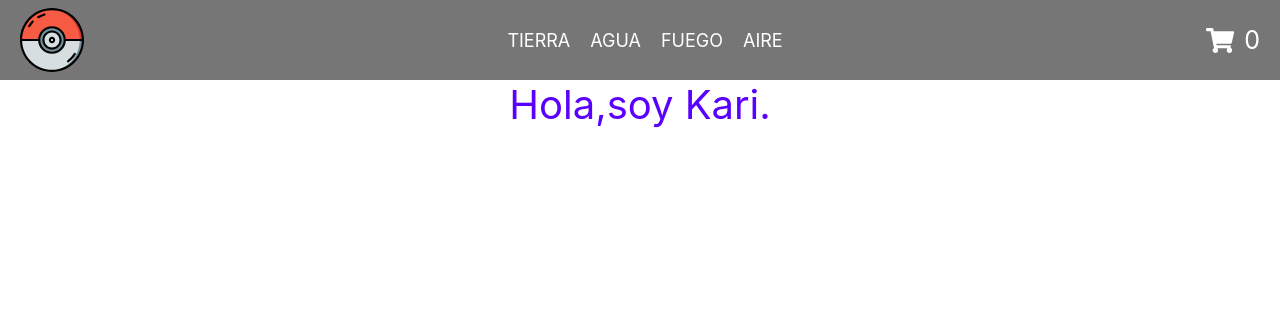
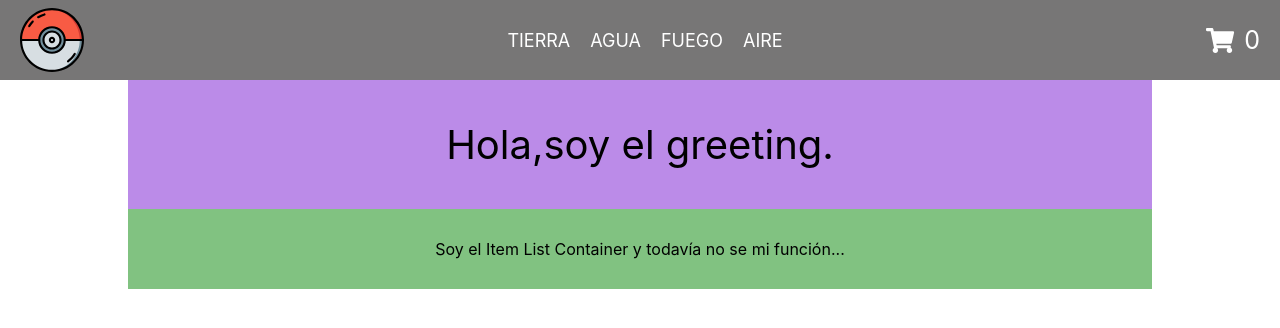
Before and after one commit to Kryptonitta/pokeshop, a React (Create React App) app: page /category/1 in a window 1280 px wide. Shown: the top 328 px of the page. Built offline with nearby package versions, Linux system fonts and the light colour scheme.

Commit message:
item list container

```diff
--- a/src/App.js
+++ b/src/App.js
@@ -3,7 +3,8 @@ import React from "react";
 
 //Componentes
 import NavBar from "./components/navBar";
-import ItemListContainer from "./components/itemListContainer/ItemListContainer";
+import ItemDetailContainer from "./containers/itemDetailContainer/ItemDetailContainer";
+import ItemListContainer from "./containers/itemListContainer/ItemListContainer";
 //Css general
 import "./index.css";
 
@@ -15,7 +16,8 @@ function App() {
 		<div className='App'>
 			<header className='App-header'>
 				<NavBar />
-				<ItemListContainer saludo="Hola" nombre="Kari"/>
+				<ItemListContainer saludo="Hola" nombre="el greeting"/>
+				<ItemDetailContainer/>
 			</header>
 		</div>
 	);
--- /dev/null
+++ b/src/components/item/style.css
@@ -0,0 +1,25 @@
+.Item {
+	width: 500px;
+	height: 300px;
+	border: 1px solid black;
+	display: flex;
+	margin: 20px;
+	padding: 10px;
+}
+
+img {
+	height: 90%;
+}
+
+.Item__info {
+	display: flex;
+	flex-direction: column;
+	width: 40%;
+	align-items: center;
+	justify-content: center;
+}
+
+.Item__info p {
+	font-size: 13px;
+	margin: 10px 0px;
+}
--- /dev/null
+++ b/src/components/itemCount/style.css
@@ -0,0 +1,17 @@
+.acumulador {
+	display: flex;
+	width: 150px;
+}
+
+.acumulador__btn {
+	width: 50px;
+	text-align: center;
+	color: red;
+	font-size: 15px;
+	font-weight: bold;
+}
+
+.acumulador__input {
+	width: 50px;
+	text-align: center;
+}
--- /dev/null
+++ b/src/components/itemList/style.css
@@ -0,0 +1,5 @@
+.ItemList {
+	display: flex;
+	flex-wrap: wrap;
+	justify-content: center;
+}
--- a/src/components/itemListContainer/style.css
+++ /dev/null
@@ -1,4 +0,0 @@
-.ItemListContainer__greeting {
-	color: rgb(89, 0, 255);
-	font-size: 40px;
-}
--- /dev/null
+++ b/src/containers/itemDetailContainer/ItemDetailContainer.jsx
@@ -0,0 +1,13 @@
+import React from "react";
+//Estilo
+import "./style.css";
+
+const ItemDetailContainer = () => {
+
+    return(
+        <p className="ItemDetailContainer">Soy el Item List Container y todavía no se mi función...</p>
+    )
+
+}
+
+export default ItemDetailContainer;
--- /dev/null
+++ b/src/containers/itemDetailContainer/style.css
@@ -0,0 +1,9 @@
+.ItemDetailContainer {
+	background-color: rgb(129, 194, 129);
+	padding: 30px;
+	display: flex;
+	justify-content: center;
+	align-self: center;
+	width: 80%;
+	margin: auto;
+}
--- a/src/components/itemListContainer/ItemListContainer.jsx
+++ b/src/containers/itemListContainer/ItemListContainer.jsx
@@ -6,7 +6,7 @@ const ItemListContainer = (props) => {
 
     console.log(props.nombre)  //js vainilla
 
-    const {saludo: sal , nombre:nom} = props //aplico desestructuración
+    const {saludo: sal , nombre:nom} = props //aplico desestructuracióngit
 
     return(
         <section className="ItemListContainer__greeting">
--- /dev/null
+++ b/src/containers/itemListContainer/style.css
@@ -0,0 +1,8 @@
+.ItemListContainer__greeting {
+	color: rgb(0, 0, 0);
+	font-size: 40px;
+	background-color: rgb(187, 139, 232);
+	padding: 40px;
+	margin: auto;
+	width: 80%;
+}
```
Also changed, not shown: src/components/item/index.jsx (added, +26 -0 lines), src/components/itemCount/index.jsx (added, +37 -0 lines), src/components/itemList/index.jsx (added, +24 -0 lines).
